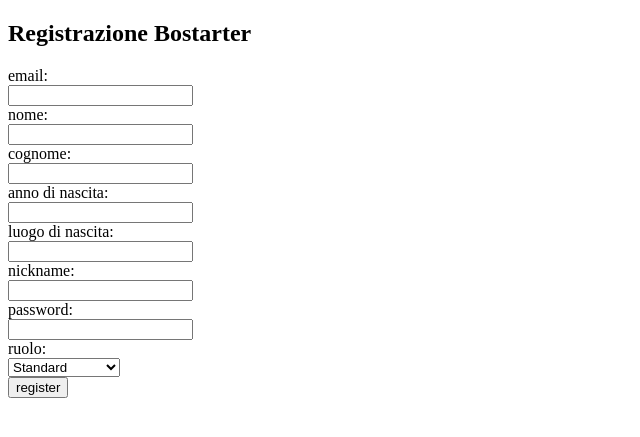
After one commit to MichelaManni/Bostarter, a PHP site: page /registrazione.php in a window 1280 px wide. The commit adds this page. Shown: the top 437 px of the page, without its empty margins (0-640 px from the left). Run offline with PHP 8.4, Linux system fonts and the light colour scheme; data that the repository does not hold is empty.

Commit message:
Aggiunto form per la registrazione

```diff
--- /dev/null
+++ b/php/connessione/db.php
@@ -0,0 +1,13 @@
+<?php
+$host = 'mysql';
+$db   = 'mariadb_test_db';
+$user = 'username';
+$pass = 'password';
+
+
+$conn = new mysqli($host, $user, $pass, $db);
+
+if ($conn->connect_error) {
+    die("Connessione fallita: " . $conn->connect_error);
+}
+?>
--- /dev/null
+++ b/php/registrazione.php
@@ -0,0 +1,56 @@
+<?php
+	include("connessione/db.php");
+?>
+<!DOCTYPE html>
+<html>
+<head>
+	<title>Registrazione</title>
+</head>
+<body>
+	<form method="post">
+		<h2>Registrazione Bostarter</h2>
+		email:<br>
+		<input type="email" name="email" required><br>
+		nome:<br>
+		<input type="text" name="nome" required><br>
+		cognome:<br>
+		<input type="text" name="cognome" required><br>
+		anno di nascita: <br>
+		<input type="number" name="anno" required><br>
+		luogo di nascita: <br>
+		<input type="text" name="luogo" required><br>
+		nickname: <br>
+		<input type="nickname" name="nickname" required><br>
+		password:<br>
+		<input type="password" name="password" required><br>
+		ruolo:<br>
+		<select name="ruolo" required>
+		  <option value="standard">Standard</option>
+		  <option value="creatore">Creatore</option>
+		  <option value="amministratore">Amministratore</option>
+		</select><br>
+		<input type="submit" name="submit" value="register"><br>
+	</form>
+</body>
+</html>
+<?php
+
+	if($_SERVER["REQUEST_METHOD"]=="POST"){
+
+		$email = filter_input(INPUT_POST,"email", FILTER_SANITIZE_SPECIAL_CHARS);
+		$nome = filter_input(INPUT_POST,"nome", FILTER_SANITIZE_SPECIAL_CHARS);
+		$cognome = filter_input(INPUT_POST,"cognome", FILTER_SANITIZE_SPECIAL_CHARS);
+		$anno= filter_input(INPUT_POST,"anno", FILTER_SANITIZE_SPECIAL_CHARS);
+		$luogo = filter_input(INPUT_POST,"luogo", FILTER_SANITIZE_SPECIAL_CHARS);
+		$nickname = filter_input(INPUT_POST,"nickname", FILTER_SANITIZE_SPECIAL_CHARS);
+		$password = filter_input(INPUT_POST,"password", FILTER_SANITIZE_SPECIAL_CHARS);
+		$ruolo = filter_input(INPUT_POST,"ruolo", FILTER_SANITIZE_SPECIAL_CHARS);
+
+		$hash = password_hash($password, PASSWORD_DEFAULT);
+		$sql = "INSERT INTO Utente(Email, Nome,Cognome,AnnoNascita, LuogoNascita, Nickname,Password,Ruolo)
+				VALUES ('$email', '$nome', '$cognome', '$anno', '$luogo', '$nickname', '$hash', '$ruolo')";
+		mysqli_query($conn,$sql);
+		echo("Registrazione completata!");
+	}
+
+?>
```
Also changed, not shown: php/index.php (+16 -12 lines), 2 other files.
